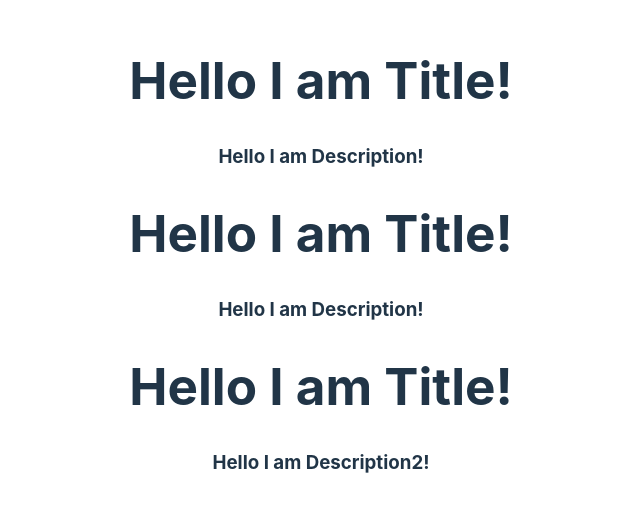
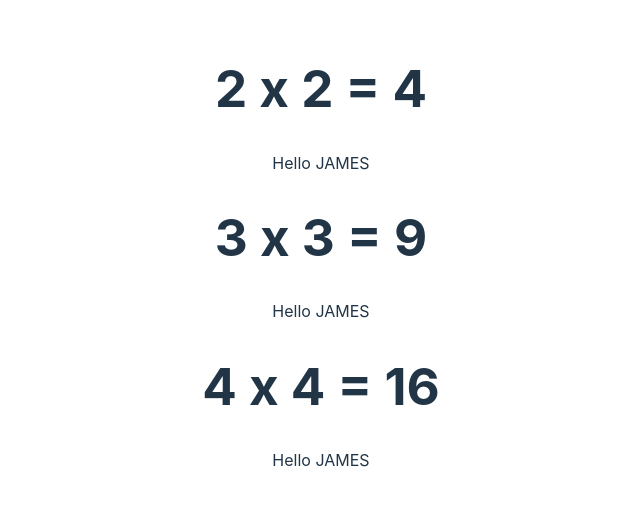
Before and after one commit to JajoriaYogesh04/ReactJS, a React (Vite) app in the folder chapter1/basic-react-app/: page / in a window 1280 px wide. Shown: the part 143-654 px from the top of the page, without its empty margins (319-959 px from the left). Built offline with nearby package versions, Linux system fonts and the light colour scheme.

Commit message:
Understanding JSX with curly braces

```diff
--- a/chapter1/basic-react-app/src/App.jsx
+++ b/chapter1/basic-react-app/src/App.jsx
@@ -2,6 +2,7 @@
 import './App.css'
 import Title_Rename from "./Title"
 import { Description, Description2 } from './Description'
+let name= "james"
 
 
 // function App() {
@@ -36,16 +37,29 @@ import { Description, Description2 } from './Description'
 //   )
 // }
 
-function App() {
+// function App() {
+//   return(
+//     <>
+//       {/* <Title></Title> */}
+//       <Title_Rename/>
+//       <Description></Description>
+//       <Title_Rename/>
+//       <Description></Description>
+//       <Title_Rename/>
+//       <Description2></Description2>
+//     </>
+//   )
+// }
+
+function App(){
   return(
     <>
-      {/* <Title></Title> */}
-      <Title_Rename/>
-      <Description></Description>
-      <Title_Rename/>
-      <Description></Description>
-      <Title_Rename/>
-      <Description2></Description2>
+      <h1>2 x 2 = {2*2}</h1>
+      <p>Hello {name.toUpperCase()}</p>
+      <h1>3 x 3 = {3*3}</h1>
+      <p>Hello {name.toUpperCase()}</p>
+      <h1>4 x 4 = {4*4}</h1>
+      <p>Hello {name.toUpperCase()}</p>
     </>
   )
 }
```
